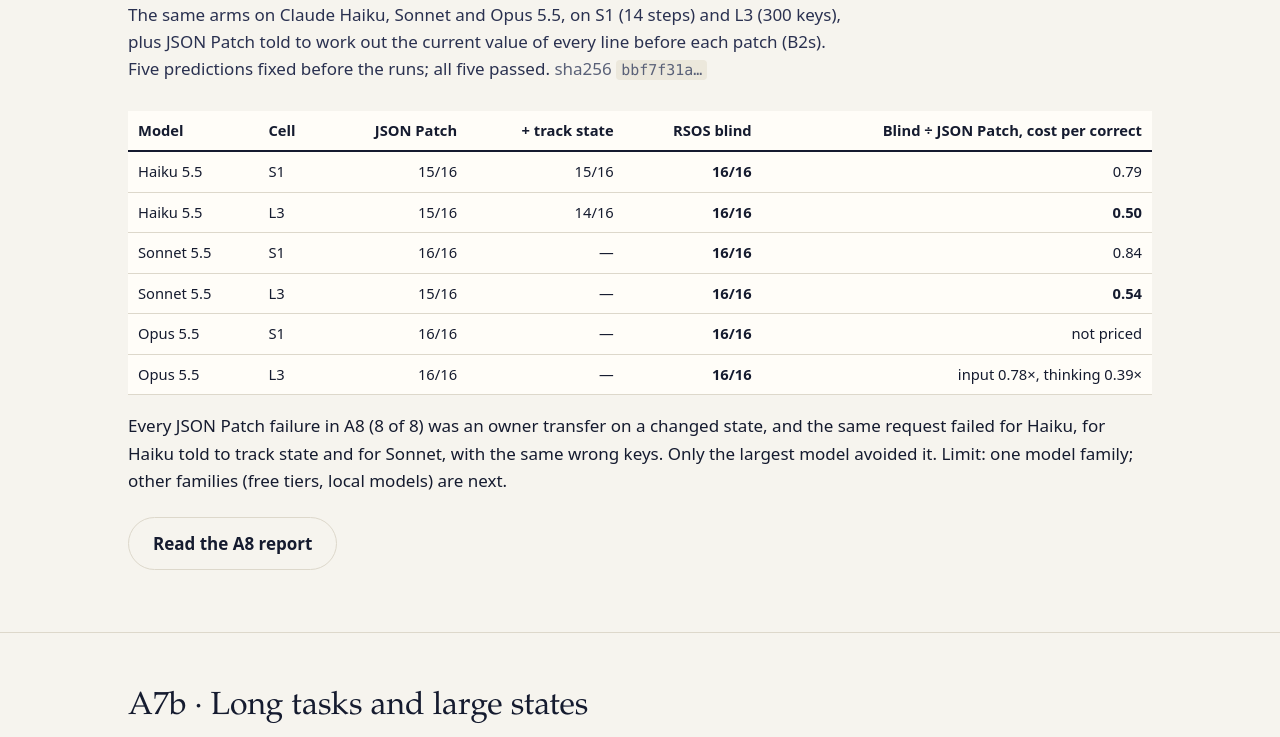
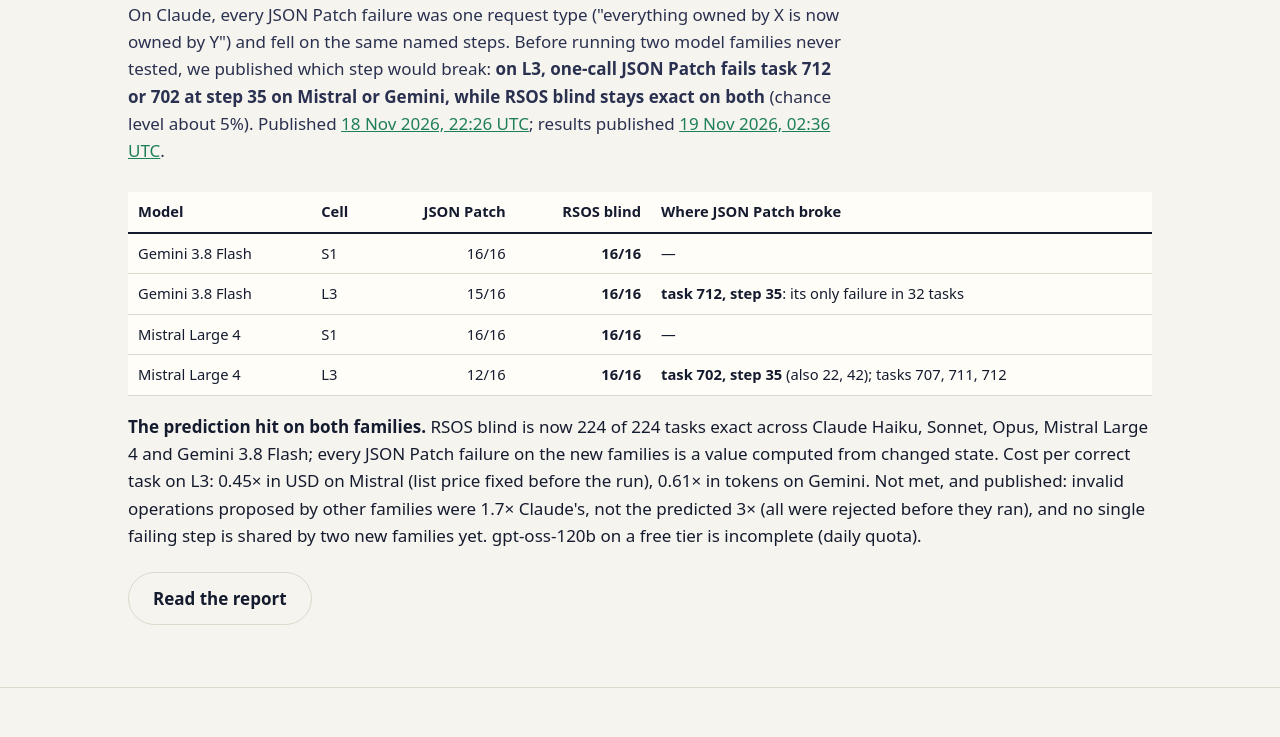
Before and after one commit to r-a-elu-architecture/RSOS-Language, a plain HTML site: page docs/results.html in a window 1280 px wide. Shown: the part 648-1385 px from the top of the page. Drawn offline with Linux system fonts and the light colour scheme.

Commit message:
Site: the G9 prediction and the A8 family results; headline 224/224 across Claude, Mistral and Gemini
Co-Authored-By: Claude Opus 5.5 <noreply@anthropic.com>
Claude-Session: https://claude.ai/code/session_01VqKZp6vpX55v5BNWYmHCEZ

```diff
--- a/docs/results.html
+++ b/docs/results.html
@@ -29,13 +29,37 @@
 <div class="hero">
 <h1>Every pre-registered test, failures included.</h1>
 <p class="lead">Each experiment was pre-registered and committed before it ran. Every message and model call is
-recorded, and each results file carries a hash. On real hosts: 56 predictions, 34 passed and 22 failed.</p>
+recorded, and each results file carries a hash. On real hosts: 57 predictions, 35 passed and 22 failed (G6–G8 still open while more families run).</p>
 <p class="muted small">Host for A1–A5: planner → worker → checker, all <code>claude-haiku-5-5</code>, 14 change
 requests on a 30-line shared state, 3 injected drifts per task. Channel tokens use a regex count; every compactness
 pass also holds in BPE tokens (o200k). Source of every number: whitepaper v2 §7–§9, the A3c, A4 and A5 reports, and the files in
 <a href="https://github.com/r-a-elu-architecture/RSOS-Language/tree/main/results"><code>results/</code></a>.</p>
 </div>
 </div>
+
+<section id="g9"><div class="wrap">
+<h2>A8 · A prediction published before the run, then the run</h2>
+<p class="intro">On Claude, every JSON Patch failure was one request type ("everything owned by X is now owned by Y")
+and fell on the same named steps. Before running two model families never tested, we published which step would break:
+<b>on L3, one-call JSON Patch fails task 712 or 702 at step 35 on Mistral or Gemini, while RSOS blind stays exact on
+both</b> (chance level about 5%). Published <a href="https://github.com/r-a-elu-architecture/RSOS-Language/commit/00e5121">18 Nov 2026, 22:26 UTC</a>; results
+published <a href="https://github.com/r-a-elu-architecture/RSOS-Language/commit/d5f2f43">19 Nov 2026, 02:36 UTC</a>.</p>
+<div class="tw"><table>
+<thead><tr><th scope="col">Model</th><th scope="col">Cell</th><th scope="col" class="n">JSON Patch</th><th scope="col" class="n">RSOS blind</th><th scope="col">Where JSON Patch broke</th></tr></thead>
+<tbody>
+<tr><td>Gemini 3.8 Flash</td><td>S1</td><td class="n">16/16</td><td class="n"><b>16/16</b></td><td>—</td></tr>
+<tr><td>Gemini 3.8 Flash</td><td>L3</td><td class="n">15/16</td><td class="n"><b>16/16</b></td><td><b>task 712, step 35</b>: its only failure in 32 tasks</td></tr>
+<tr><td>Mistral Large 4</td><td>S1</td><td class="n">16/16</td><td class="n"><b>16/16</b></td><td>—</td></tr>
+<tr><td>Mistral Large 4</td><td>L3</td><td class="n">12/16</td><td class="n"><b>16/16</b></td><td><b>task 702, step 35</b> (also 22, 42); tasks 707, 711, 712</td></tr>
+</tbody></table></div>
+<p><b>The prediction hit on both families.</b> RSOS blind is now 224 of 224 tasks exact across Claude Haiku, Sonnet,
+Opus, Mistral Large 4 and Gemini 3.8 Flash; every JSON Patch failure on the new families is a value computed from
+changed state. Cost per correct task on L3: 0.45× in USD on Mistral (list price fixed before the run), 0.61× in tokens
+on Gemini. Not met, and published: invalid operations proposed by other families were 1.7× Claude's, not the predicted
+3× (all were rejected before they ran), and no single failing step is shared by two new families yet. gpt-oss-120b on
+a free tier is incomplete (daily quota).</p>
+<a class="cta quiet" href="https://github.com/r-a-elu-architecture/RSOS-Language/blob/main/experiments/A8_FAMILIES_REPORT.md">Read the report</a>
+</div></section>
 
 <section id="a8"><div class="wrap">
 <h2>A8 · Across Claude models, and a stronger JSON Patch</h2>
@@ -54,7 +78,7 @@ runs; all five passed. <span class="muted">sha256 <code>bbf7f31a…</code></span
 </tbody></table></div>
 <p>Every JSON Patch failure in A8 (8 of 8) was an owner transfer on a changed state, and the same request failed for
 Haiku, for Haiku told to track state and for Sonnet, with the same wrong keys. Only the largest model avoided it.
-Limit: one model family; other families (free tiers, local models) are next.</p>
+Other families: see the section above.</p>
 <a class="cta quiet" href="https://github.com/r-a-elu-architecture/RSOS-Language/blob/main/experiments/A8_REPORT.md">Read the A8 report</a>
 </div></section>
 
```
Also changed, not shown: docs/index.html (+3 -3 lines), tools/site/index.html (+3 -3 lines), tools/site/results.html (+26 -2 lines), 1 other file.
